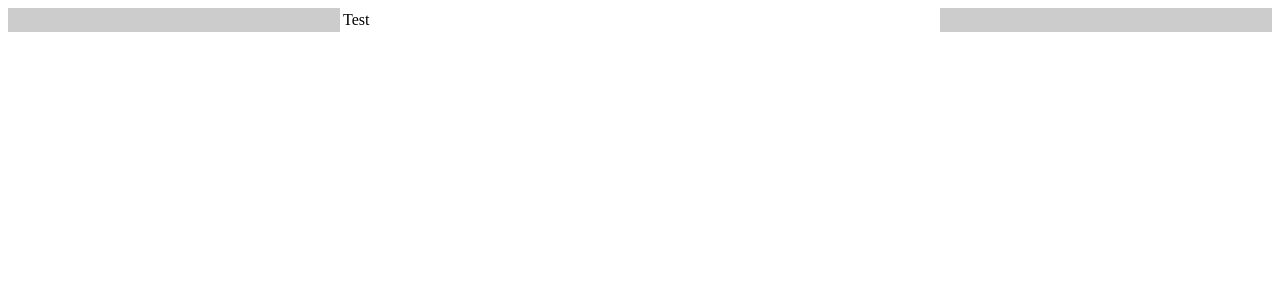
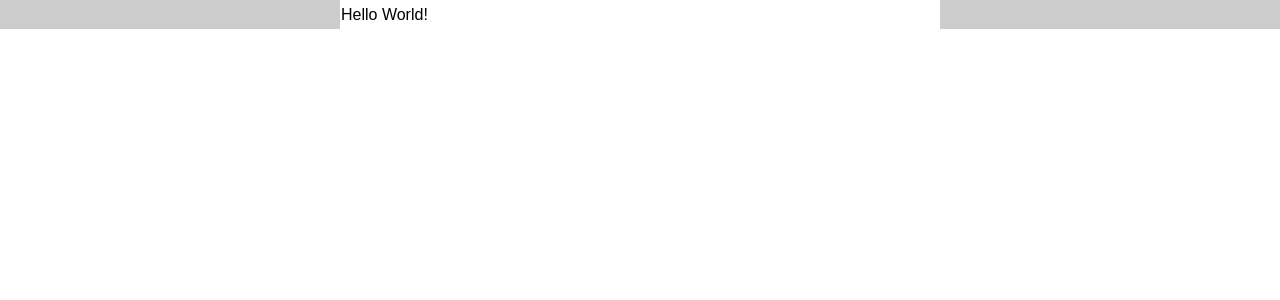
Before and after one commit to missionmike/emailx, a React (Vite) app: page /emails/HelloWorld in a window 1280 px wide. Shown: the top 300 px of the page. Built offline with nearby package versions, Linux system fonts and the light colour scheme.

Commit message:
Testing, testing, testing...
Trial & error. Mostly error.

```diff
--- a/src/emails/HelloMDX.mdx
+++ b/emails/HelloMDX.mdx
@@ -1,3 +1,7 @@
+<div>
+
 Test!
 
 # test 2
+
+</div>
--- /dev/null
+++ b/emails/HelloWorld.tsx
@@ -0,0 +1,14 @@
+import React from "react";
+import { Container, Row, Box, RowBox, Content } from "../src/components/Table";
+
+const HelloWorld = () => {
+  return (
+    <Container>
+      <RowBox>Hello World!</RowBox>
+    </Container>
+  );
+};
+
+HelloWorld.subject = "Hello, world!";
+
+export default HelloWorld;
--- a/src/emails/index.tsx
+++ b/emails/index.tsx
@@ -1,4 +1,4 @@
 import HelloMDX from "./HelloMDX.mdx";
 import HelloWorld from "./HelloWorld";
 
-export default [HelloWorld, HelloMDX];
+export default [HelloWorld];
--- a/src/components/Layout.tsx
+++ b/src/components/Layout.tsx
@@ -1,6 +1,5 @@
-// import "../css/reset.scss";
-
-import { Column, Row, Table } from "./Table";
+import "../css/reset.scss";
+import "../css/main.scss";
 
 import { Container } from "./Container";
 import Helmet from "react-helmet";
@@ -16,13 +15,7 @@ const Layout: React.FunctionComponent<ILayout> = ({
       <Helmet>
         <title>{subject}</title>
       </Helmet>
-      <Table subject={subject}>
-        <tbody>
-          <Row>
-            <Column>{children}</Column>
-          </Row>
-        </tbody>
-      </Table>
+      {children}
     </Container>
   );
 };
--- a/src/components/Table.tsx
+++ b/src/components/Table.tsx
@@ -1,17 +1,45 @@
 import styled from "styled-components";
+import React from "react";
 
+const Container = ({ children }: { children?: React.Element[] }) => {
   interface ITable {
     subject?: string;
   }
 
-const Table = styled.table<ITable>`
+  const TableElement = styled.table<ITable>`
     width: 600px;
     margin: 0 auto;
     background: white;
+    table-layout: fixed;
   `;
+
+  return (
+    <TableElement>
+      <tbody>{children}</tbody>
+    </TableElement>
+  );
+};
 
 const Row = styled.tr``;
 
-const Column = styled.td``;
+const Box = styled.td``;
 
-export { Table, Row, Column };
+const RowBox = ({ children }: { children?: React.Element[] }) => {
+  return (
+    <Row>
+      <Box>{children}</Box>
+    </Row>
+  );
+};
+
+const Content = ({ children }: { children?: React.Element[] }) => {
+  return (
+    <Row>
+      <Box>
+        <p>{children}</p>
+      </Box>
+    </Row>
+  );
+};
+
+export { Container, Row, Box, RowBox, Content };
--- a/src/components/mdxComponents.tsx
+++ b/src/components/mdxComponents.tsx
@@ -1,6 +1,8 @@
 import { H1, P } from "./elements/index";
+import { Container, Row, Box } from "./Table";
 
 const mdxComponents = {
+  div: Container,
   h1: H1,
   p: P,
 };
--- /dev/null
+++ b/src/css/main.scss
@@ -0,0 +1,10 @@
+body {
+  font-family: Arial, Helvetica, sans-serif;
+  font-size: 1rem;
+  line-height: 1.7rem;
+}
+
+p {
+  margin: 0;
+  padding: 1rem;
+}
--- a/src/css/reset.scss
+++ b/src/css/reset.scss
@@ -35,42 +35,3 @@ td {
   padding: 0;
   width: 100% !important;
 }
-
-/**
- * Client-specific Resets
- *
- * @link https://templates.mailchimp.com/development/css/client-specific-styles/
- */
-.ExternalClass {
-  width: 100%;
-}
-
-.ExternalClass,
-.ExternalClass p,
-.ExternalClass span,
-.ExternalClass font,
-.ExternalClass td,
-.ExternalClass div {
-  line-height: 100%;
-}
-
-#outlook a {
-  padding: 0;
-}
-
-table {
-  mso-table-lspace: 0pt;
-  mso-table-rspace: 0pt;
-}
-
-img {
-  -ms-interpolation-mode: bicubic;
-}
-
-body {
-  -webkit-text-size-adjust: 100%;
-}
-
-body {
-  -ms-text-size-adjust: 100%;
-}
--- a/src/emails/HelloWorld.tsx
+++ /dev/null
@@ -1,9 +0,0 @@
-import React from "react";
-
-const HelloWorld = () => {
-  return <div>Test</div>;
-};
-
-HelloWorld.subject = "Hello, world!";
-
-export default HelloWorld;
--- a/src/generator/generate.tsx
+++ b/src/generator/generate.tsx
@@ -1,7 +1,7 @@
 import { existsSync, mkdirSync, writeFileSync } from "fs";
 
 import EmailTemplate from "./EmailTemplate";
-import Emails from "../emails/index";
+import Emails from "../../emails/index";
 import { Layout } from "../components/Layout";
 import React from "react";
 import { ServerStyleSheet } from "styled-components";
--- a/src/index.tsx
+++ b/src/index.tsx
@@ -1,7 +1,7 @@
 import { Link, Route, BrowserRouter as Router, Routes } from "react-router-dom";
 
 import { Editor } from "./Editor";
-import Emails from "./emails/index";
+import Emails from "../emails/index";
 import { Layout } from "./components/Layout";
 import React from "react";
 import ReactDOM from "react-dom";
@@ -25,15 +25,9 @@ const App = () => {
   return (
     <Router>
       <Routes>
-        <Route path="/" element={<Editor />} />
+        <Route path="/" element={<EmailList />} />
+        <Route path="/editor/" element={<Editor />} />
         {Emails.map((Email, index) => {
-          const EmailComponent = () => {
-            return (
-              <Layout {...(Email.subject ? { subject: Email.subject } : {})}>
-                <Email components={mdxComponents} />
-              </Layout>
-            );
-          };
           return (
             <React.Fragment key={`route-${index.toString()}`}>
               <Route
```
Also changed, not shown: 1 other file (tests, documents, lock files or other folders). Lines whose indentation alone changed are shown as unchanged.
